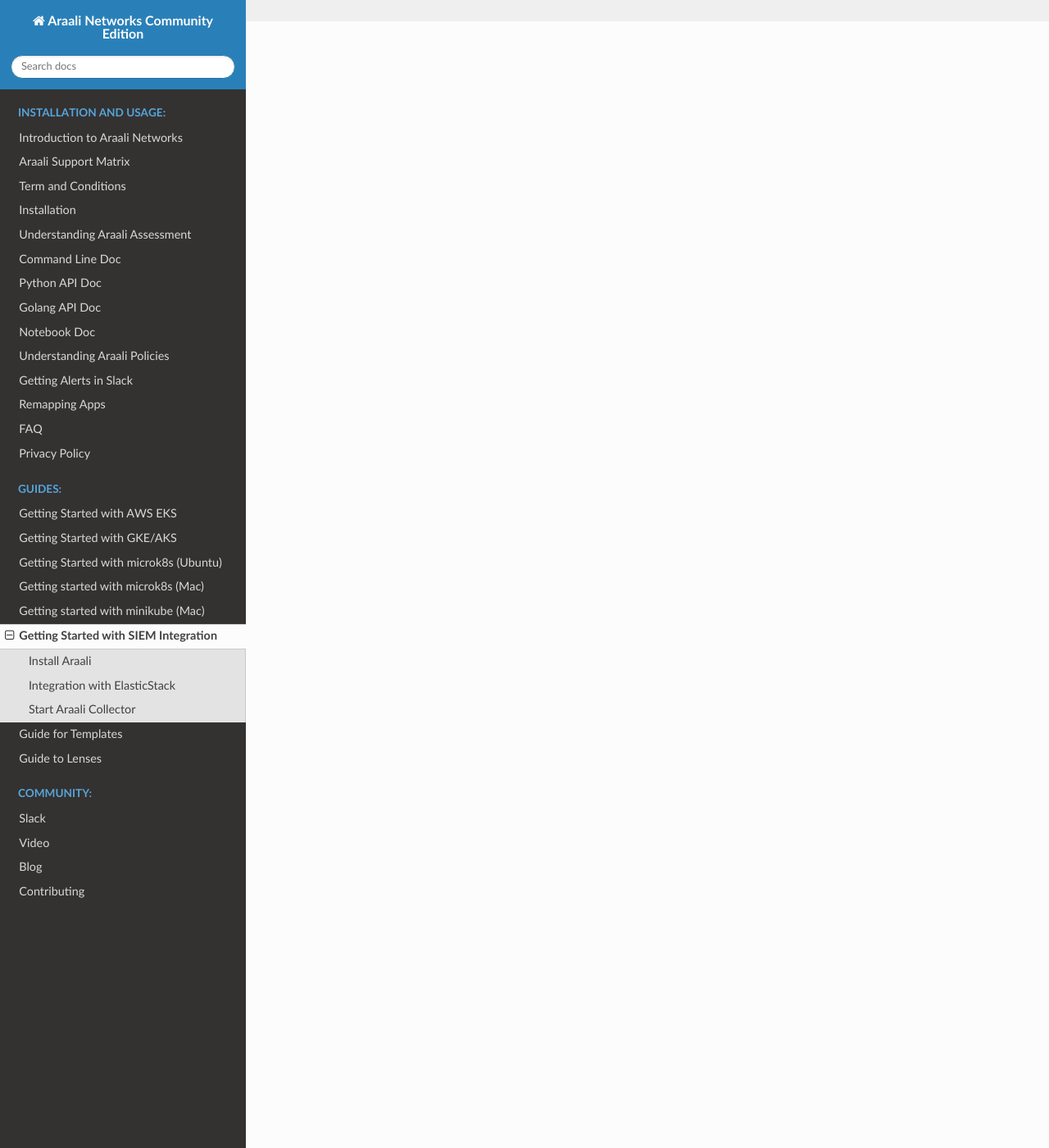
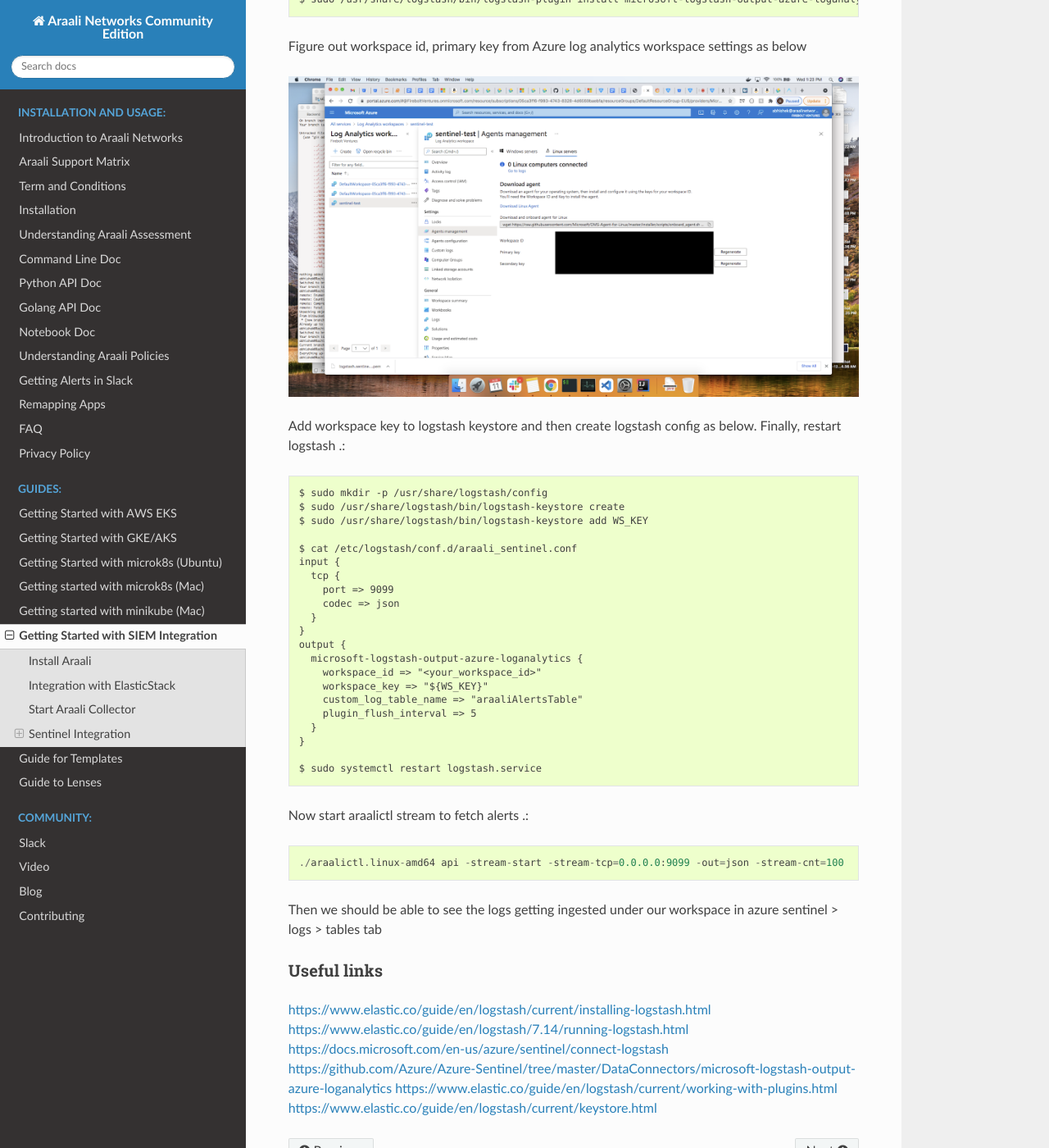
Before and after one commit to araalinetworks/api, a Sphinx documentation site: the page built from doc/source/guide_getting_started_with_SIEM.rst, in a window 1280 px wide and 1400 px high, scrolled down 1374 px. Shown: the whole window at 82% size. Built offline with Sphinx 7.4.7 and the Read the Docs theme 2.0.0, drawn with Linux system fonts in a browser that asks for light colours; some of the changed text lies outside the part shown.

Commit message:
adding sentinel integration to SIEM guide

```diff
--- a/doc/source/guide_getting_started_with_SIEM.rst
+++ b/doc/source/guide_getting_started_with_SIEM.rst
@@ -41,3 +41,63 @@
 Check status
 
    ``./araalictl api -stream-status``
+
+Sentinel Integration
+********************
+
+Install logstash on a VM .::
+
+    $ wget -qO - https://artifacts.elastic.co/GPG-KEY-elasticsearch | sudo apt-key add -
+    $ sudo apt-get install apt-transport-https
+    $ echo "deb https://artifacts.elastic.co/packages/7.x/apt stable main" | sudo tee -a /etc/apt/sources.list.d/elastic-7.x.list
+    $ sudo apt-get update && sudo apt-get install logstash
+
+Install Azure Sentinel Plugin for Logstash on the vm .::
+
+    $ sudo /usr/share/logstash/bin/logstash-plugin install microsoft-logstash-output-azure-loganalytics
+
+
+Figure out workspace id, primary key from Azure log analytics workspace settings as below
+
+.. image:: images/azure-workspace-id.png
+ :alt: Figure out workspace id, primary key from Azure log analytics workspace settings
+
+Add workspace key to logstash keystore and then create logstash config as below. Finally, restart logstash .::
+
+    $ sudo mkdir -p /usr/share/logstash/config
+    $ sudo /usr/share/logstash/bin/logstash-keystore create
+    $ sudo /usr/share/logstash/bin/logstash-keystore add WS_KEY
+
+    $ cat /etc/logstash/conf.d/araali_sentinel.conf
+    input {
+      tcp {
+        port => 9099
+        codec => json
+      }
+    }
+    output {
+      microsoft-logstash-output-azure-loganalytics {
+        workspace_id => "<your_workspace_id>"
+        workspace_key => "${WS_KEY}"
+        custom_log_table_name => "araaliAlertsTable"
+        plugin_flush_interval => 5
+      }
+    }
+
+    $ sudo systemctl restart logstash.service
+
+Now start araalictl stream to fetch alerts .::
+
+    ./araalictl.linux-amd64 api -stream-start -stream-tcp=0.0.0.0:9099 -out=json -stream-cnt=100
+
+
+Then we should be able to see the logs getting ingested under our workspace in azure sentinel > logs > tables tab
+
+Useful links
+------------
+https://www.elastic.co/guide/en/logstash/current/installing-logstash.html
+https://www.elastic.co/guide/en/logstash/7.14/running-logstash.html
+https://docs.microsoft.com/en-us/azure/sentinel/connect-logstash
+https://github.com/Azure/Azure-Sentinel/tree/master/DataConnectors/microsoft-logstash-output-azure-loganalytics
+https://www.elastic.co/guide/en/logstash/current/working-with-plugins.html
+https://www.elastic.co/guide/en/logstash/current/keystore.html
```
Also changed, not shown: doc/source/images/azure-workspace-id.png (added).
